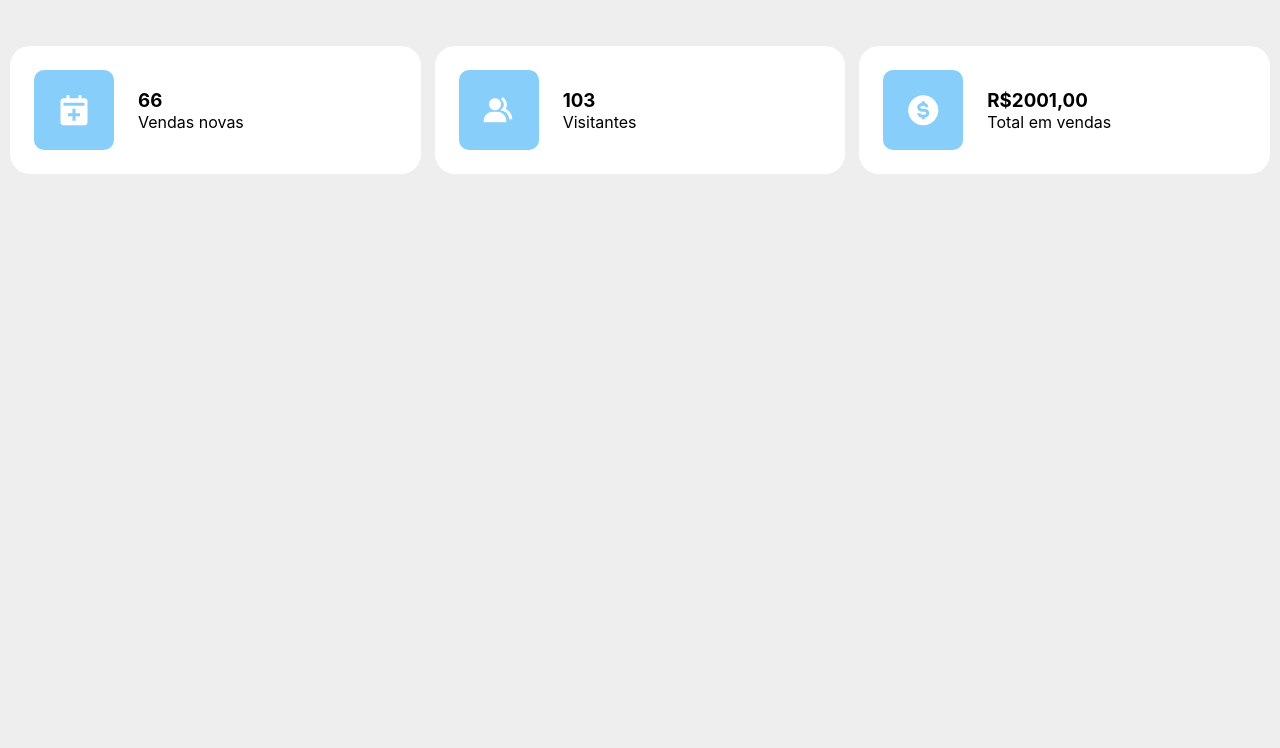
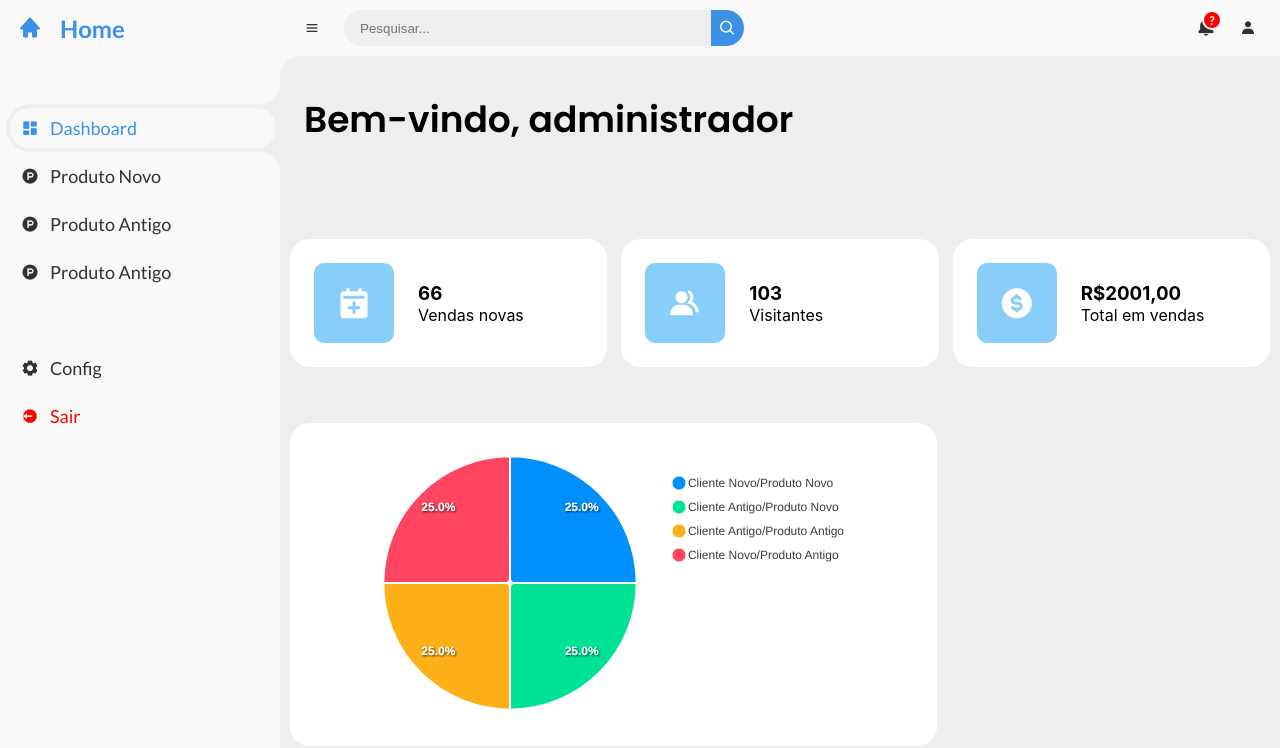
Before and after one commit to Code-Lotus/api3-frontend, a React (Create React App) app: page /dashboardAdm in a window 1280 px wide. Shown: the top 748 px of the page. Built offline with nearby package versions, Linux system fonts and the light colour scheme.

Commit message:
Homepage do admnistrador 4/4
Faltando apenas o componente de lista (faz aí vitor)

```diff
--- /dev/null
+++ b/src/components/container-adm/container-adm.module.scss
@@ -0,0 +1,30 @@
+@import url('https://fonts.googleapis.com/css2?family=Lato:wght@400;700&family=Poppins:wght@400;500;600;700&display=swap');
+
+.box {
+    display: grid;
+    grid-template-columns: 2.03fr 1fr;
+    grid-gap: 0.875rem;
+    margin-top: 2.25rem;
+    padding: 0.625rem;
+}
+
+.graph {
+    padding: 24px;
+    background: white;
+    border-radius: 20px;
+    display: flex;
+    justify-content: center;
+    grid-gap: 24px;
+}
+
+.log {
+    padding: 24px;
+    background: white;
+    border-radius: 20px;
+    display: flex;
+    grid-gap:24px
+}
+
+.log h1 {
+    text-align: left;
+}
--- /dev/null
+++ b/src/components/container-adm/index.tsx
@@ -0,0 +1,13 @@
+import Style from "./container-adm.module.scss";
+import Pizza from "../graficos/pie";
+
+export default function ContainerAdm() {
+    return (
+        <section className={Style.box}>
+            <div className={Style.graph}>
+            <Pizza valores={[25,25,25,25]} legenda={['Cliente Novo/Produto Novo', 'Cliente Antigo/Produto Novo', 'Cliente Antigo/Produto Antigo', 'Cliente Novo/Produto Antigo']} />
+            </div>
+
+        </section>
+    );
+}
--- /dev/null
+++ b/src/pages/Administrador/dashboardAdm/dashboardAdm.module.scss
@@ -0,0 +1,33 @@
+.cards {
+	position: relative;
+	width: calc(100% - 17.5rem);
+	left: 17.5rem;
+	transition: .3s ease;
+}
+
+.topTitle {
+    width: 100%;
+	padding: 36px 24px;
+	font-family: var(--poppins);
+	max-height: calc(100vh - 56px);
+	overflow-y: auto;
+	display: flex;
+	align-items: center;
+	justify-content: space-between;
+	flex-wrap: wrap;
+    font-size: 36px;
+	font-weight: 600;
+	margin-bottom: 10px;
+	color: var(--dark);
+}
+
+.topTitle h1{
+    font-size: 36px;
+    font-weight: 600;
+    margin-bottom: 10px;
+    color: black;
+}
+
+.grafico{
+    margin-top: 2rem;
+}
--- a/src/pages/Administrador/dashboardAdm/index.tsx
+++ b/src/pages/Administrador/dashboardAdm/index.tsx
@@ -1,11 +1,21 @@
-// import Navbar from "../components/navbar"
-// import Sidebar from "../components/sidebar"
+import Navbar from "../../../components/navbar"
+import Sidebar from "../../../components/sidebar"
 import Grid from "../../../components/grid";
+import Style from "../dashboardAdm/dashboardAdm.module.scss"
+import ContainerGrafico from "../../../components/container-adm";
 
 export default function DashboardAdm(){
     return(
-        <div>
-            <Grid />
+        <>
+        <Navbar />
+        <Sidebar />
+        <div className={Style.cards}>
+          <div className={Style.topTitle}>
+            <h1>Bem-vindo, administrador</h1>
+          </div>
+          <Grid />
+          <ContainerGrafico />
         </div>
-    );
+      </>
+      );
 }
--- a/src/pages/Vendedor/dashboardVendedor/dashboardVendedor.tsx
+++ b/src/pages/Vendedor/dashboardVendedor/dashboardVendedor.tsx
@@ -11,7 +11,7 @@ export default function DashboardVendedor(){
       <Sidebar />
       <div className={Style.cards}>
         <div className={Style.topTitle}>
-          <h1>Dashboard</h1>
+          <h1>Bem-vindo, vendedor</h1>
         </div>
         <Grid />
         <section className={Style.grafico}>
```
